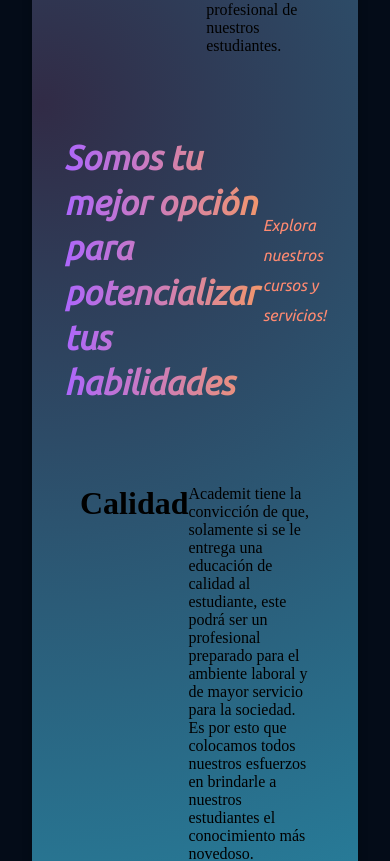
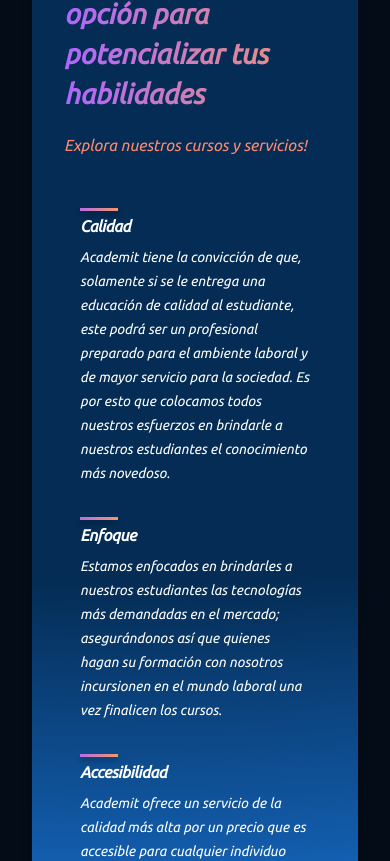
Before and after one commit to AngieCohenDev/WebSite-Academit, a React (Create React App) app: page / in a window 390 px wide. Shown: the part 2087-2948 px from the top of the page. Built offline with nearby package versions, Linux system fonts and the light colour scheme.

Commit message:
Estructura y estilos completos del componente Contenido

```diff
--- a/src/App.js
+++ b/src/App.js
@@ -9,7 +9,6 @@
         <NavBar />
         <Header />
       </div>
-      <div>
         <Brand />
         <Contenido />
         <Features />
@@ -17,7 +16,6 @@
         <CTA />
         <Blog />
         <Footer />
-      </div>
     </div>
   )
 }
--- a/src/components/feature/Feature.jsx
+++ b/src/components/feature/Feature.jsx
@@ -1,16 +1,19 @@
 import React from "react";
 import "./feature.css";
+
+
 const Feature = ({title, text}) => {
   return (
-    <div className="acad__features-container__feature">
-      <div className="acad__features-container__feature-title"></div>
-      <div>
-        <h1>{title}</h1>
-      </div>
-      <div className="acad__features-container_feature-text">
-        {text}
-      </div>
+
+  <div className="acad__features-container__feature">
+    <div className="acad__features-container__feature-title">
+      <div />
+      <h1>{title}</h1>
     </div>
+    <div className="acad__features-container_feature-text">
+      <p>{text}</p>
+    </div>
+  </div>
   );
 };
 
--- a/src/components/feature/feature.css
+++ b/src/components/feature/feature.css
@@ -7,3 +7,55 @@
 
     margin: 1rem;
 }
+
+.acad__features-container__feature-title{
+  flex: 1;
+  max-width: 180px;
+  margin-right: 2rem;
+}
+
+.acad__features-container__feature-title h1{
+    font-family: var(--font-family);
+    font-weight: 800;
+    font-size: 20px;
+    line-height: 24px;
+    letter-spacing:  -0.02em;
+    color: #fff;
+}
+
+.acad__features-container__feature-title div{
+    width: 38px;
+    height: 3px;
+    background: var(--gradient-bar);
+    box-shadow: 0px 4px 4px rgba(0, 0, 0, 0.25);
+    margin-bottom: 0.25rem;
+}
+
+.acad__features-container-feature-text{
+    flex: 2;
+    max-width: 390px;
+    display: flex;
+}
+.acad__features-container_feature-text p{
+    font-family: var(--font-family);
+    font-weight: 500;
+    font-size: 14px;
+    line-height: 24px;
+    color: #fff;
+}
+
+@media screen and (max-width:550px){
+    .acad__features-container__feature-title h1{
+        font-size: 16px;
+        line-height: 22px;
+    }
+
+    .acad__features-container__feature-title p{
+        font-size: 13px;
+        line-height: 20px;
+    }
+
+    .acad__features-container__feature{
+        margin: 1rem 0;
+    }
+}
--- a/src/containers/contenido/contenido.css
+++ b/src/containers/contenido/contenido.css
@@ -4,32 +4,34 @@
 
     padding: 2rem;
     background: var(--color-footer);
+
     /* ff 3.6+ */
-     background:-moz-radial-gradient(circle at 3% 25%, rgba(49, 43, 70, 1) 0%, rgba(29, 205, 236, 1) 100%);
+    background:-moz-radial-gradient(circle at 30% -100%, #042c54 25%, rgba(4, 44, 84, 1) 85%, rgba(27, 120, 222, 1) 100%);
 
     /* safari 5.1+,chrome 10+ */
-     background:-webkit-radial-gradient(circle at 3% 25%, rgba(49, 43, 70, 1) 0%, rgba(29, 205, 236, 1) 100%);
+    background:-webkit-radial-gradient(circle at 30% -100%, #042c54 25%, rgba(4, 44, 84, 1) 85%, rgba(27, 120, 222, 1) 100%);
 
     /* opera 11.10+ */
-     background:-o-radial-gradient(circle at 3% 25%, rgba(49, 43, 70, 1) 0%, rgba(29, 205, 236, 1) 100%);
+    background:-o-radial-gradient(circle at 30% -100%, #042c54 25%, rgba(4, 44, 84, 1) 85%, rgba(27, 120, 222, 1) 100%);
 
     /* ie 10+ */
-     background:-ms-radial-gradient(circle at 3% 25%, rgba(49, 43, 70, 1) 0%, rgba(29, 205, 236, 1) 100%);
+    background:-ms-radial-gradient(circle at 30% -100%, #042c54 25%, rgba(4, 44, 84, 1) 85%, rgba(27, 120, 222, 1) 100%);
 
     /* global 92%+ browsers support */
-     background:radial-gradient(circle at 3% 25%, rgba(49, 43, 70, 1) 0%, rgba(29, 205, 236, 1) 100%);
+    background:radial-gradient(circle at 30% -100%, #042c54 25%, rgba(4, 44, 84, 1) 85%, rgba(27, 120, 222, 1) 100%);
 
-     filter: drop-shadow(0px 4px 4px  rgba(0, 0, 0, 0.25));
+    filter: drop-shadow(0px 4px 4px rgba(0, 0, 0, 0.25));
 }
 
-.acad__contenido-feature{
+.acad__contenido-feature {
     display: flex;
 }
 
-.acad__contenido-feature .acad__contenido-features-container__feature{
+.acad__contenido-feature .acad__features-container__feature{
     margin: 0;
 }
-.acad__contenido-feature .acad__contenido-features-container__feature-text{
+
+.acad__contenido-feature .acad__features-container__feature-text{
     max-width: 700px;
 }
 
@@ -51,10 +53,10 @@
 }
 
 .acad__contenido-heading p{
-    font-family: var(--font-family);
-    font-weight: 500;
     font-size: 16px;
     line-height: 30px;
+    font-weight: 500;
+    font-family: var(--font-family);
     color: var(--color-subtext);
     cursor: pointer;
  }
@@ -66,3 +68,52 @@
 
     margin-top: 2rem;
  }
+
+ .acad__contenido-container .acad__features-container__feature {
+    flex: 1;
+    margin: 1rem;
+    min-width: 210px;
+    display: unset;
+    flex-direction: column;
+}
+
+.acad__contenido-container .acad__features-container_feature-text {
+    margin-top: 0.5rem;
+}
+
+@media screen and (max-width: 850px) {
+    .acad__contenido-heading {
+        flex-direction: column;
+        align-items: flex-start;
+        margin-bottom: 0rem;
+    }
+
+    .acad__contenido-heading p {
+        margin-top: 1rem;
+    }
+}
+
+@media screen and (max-width: 650px) {
+    /* Customizing feature component as per needs */
+    .acad__contenido-feature .acad__features-container__feature {
+        flex-direction: column;
+    }
+
+    /* Customizing feature component as per needs */
+    .acad__contenido-feature .acad__features-container_feature-text {
+        margin-top: 0.5rem;
+    }
+
+    .acad__contenido-heading h1 {
+        font-size: 28px;
+        line-height: 40px;
+    }
+}
+
+@media screen and (max-width: 350px) {
+    /* Customizing feature component as per needs */
+    .acad__contenido-container .acad__features-container__feature {
+        margin: 1rem 0;
+        min-width: 100%;
+    }
+}
```
Also changed, not shown: src/containers/contenido/Contenido.jsx (+7 -10 lines), 1 other file (tests, documents, lock files or other folders). Lines whose indentation alone changed are shown as unchanged.
